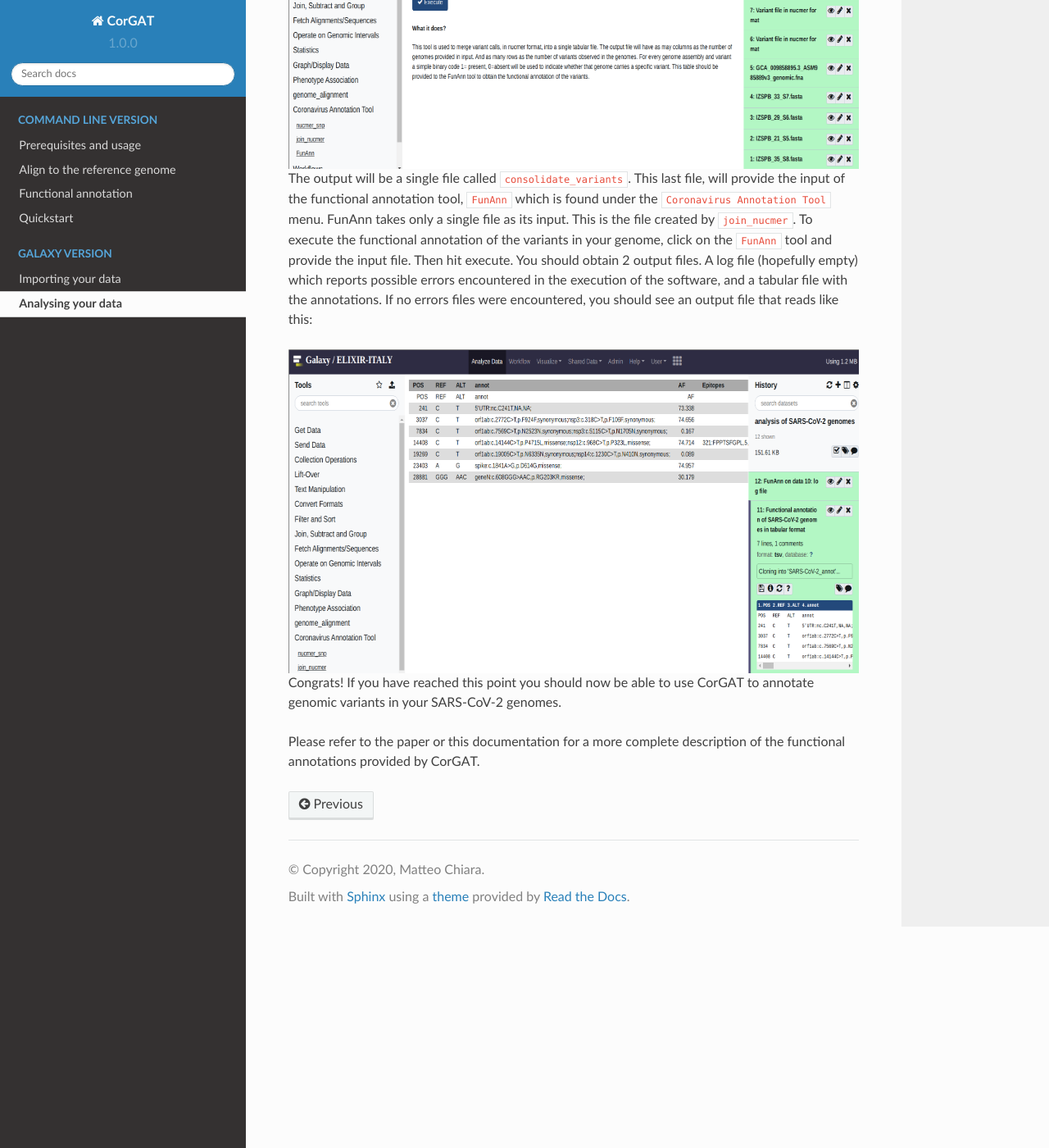
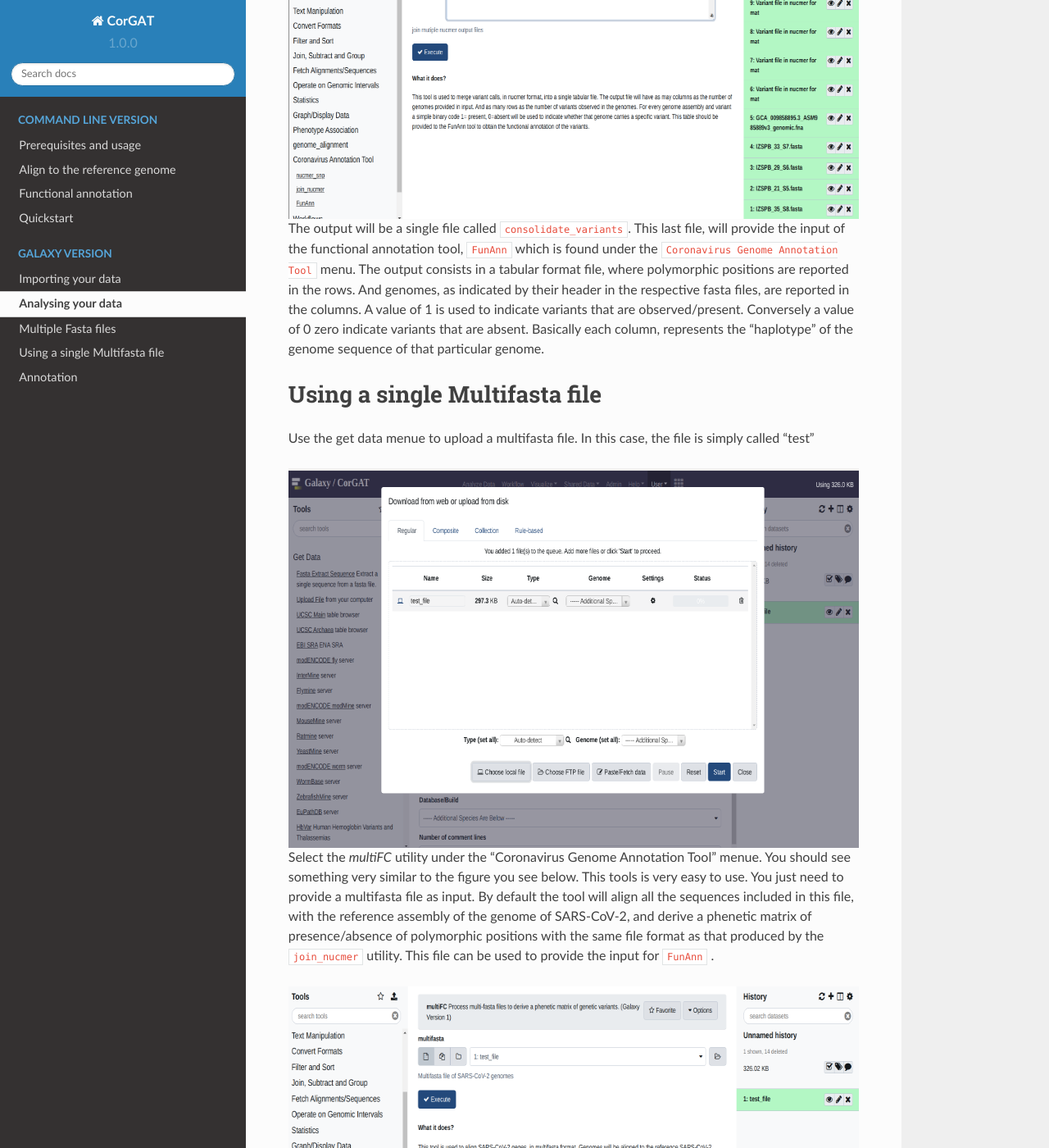
Before and after one commit to matteo14c/CorGAT, a Sphinx documentation site: the page built from Documentation/source/galaxy_analyse_data.rst, in a window 1280 px wide and 1400 px high, scrolled down 1701 px. Shown: the whole window at 82% size. Built offline with Sphinx 7.4.7 and the Read the Docs theme 2.0.0, drawn with Linux system fonts in a browser that asks for light colours; some of the changed text lies outside the part shown.

Commit message:
Update galaxy_analyse_data.rst

```diff
--- a/Documentation/source/galaxy_analyse_data.rst
+++ b/Documentation/source/galaxy_analyse_data.rst
@@ -1,4 +1,7 @@
 Analysing your data
+===================
+
+Multiple Fasta files
 ===================
 
 .. warning::
@@ -13,7 +16,7 @@ If everything was done according to the instruction provided in the first part o
    :scale: 50%
    :align: center
 
-The first operation that you are required to do, is the alignment between your genome assemblies and the reference genome. This can be done by means of the “nucmer_snp” which is found under the “Coronavirus Annotation Tool” menu. Simply click on the tool.
+The first operation that you are required to do, is the alignment between your genome assemblies and the reference genome. This can be done by means of the “nucmer_snp” which is found under the “Coronavirus Genome Annotation Tool” menu. Simply click on the tool.
 
 The interface is very simple: you are only required to indicate the reference (form on the top) and the “target” genome (form on the bottom). Multiple target genomes can be provided by clicking on the “multiple datasets icon”. Once all the “target genomes” have been selected, to run the analysis you can simply hit “Execute” (the blue button).
 
@@ -23,13 +26,34 @@ See below for an example:
    :scale: 50%
    :align: center
 
-After a brief while, you should obtain an output file for every input genome. These file need to be merged before performing the functional annotation of the variants. This operation is performed by applying the ``join_nucmer`` utility, again under ``Coronavirus Annotation Tool``. The interface of the tool is again very simple. All you need to do is to select the files that need to be merged from the form. And once ready, again hit execute.
+After a brief while, you should obtain an output file for every input genome. These file need to be merged before performing the functional annotation of the variants. This operation is performed by applying the ``join_nucmer`` utility, again under ``Coronavirus Genome Annotation Tool``. The interface of the tool is again very simple. All you need to do is to select the files that need to be merged from the form. And once ready, again hit execute.
 
 .. figure:: _static/img/corgat8.png
    :scale: 50%
    :align: center
 
-The output will be a single file called ``consolidate_variants``.  This last file, will provide the input of the functional annotation tool, ``FunAnn`` which is found under the ``Coronavirus Annotation Tool`` menu. FunAnn takes only a single file as its input. This is the file created by ``join_nucmer``. To execute the functional annotation of the variants in your genome,  click on the ``FunAnn`` tool and provide the input file. Then hit execute. You should obtain 2 output files. A log file (hopefully empty) which reports possible errors encountered in the execution of the software, and a tabular file with the annotations. If no errors files were encountered, you should see an output file that reads like this:
+The output will be a single file called ``consolidate_variants``.  This last file, will provide the input of the functional annotation tool, ``FunAnn`` which is found under the ``Coronavirus Genome Annotation Tool`` menu. The output consists in a tabular format file, where polymorphic positions are reported in the rows. And genomes, as indicated by their header in the respective fasta files, are reported in the columns.  A value of 1 is used to indicate variants that are observed/present. Conversely a value of 0 zero indicate variants that are absent. Basically each column, represents the "haplotype" of the genome sequence of that particular genome.
+
+Using a single Multifasta file
+======================
+
+Use the get data menue to upload a multifasta file. In this case, the file is simply called "test"
+
+.. figure:: _static/img/corgat10.png
+   :scale: 50%
+   :align: center
+
+Select the *multiFC* utility under the "Coronavirus Genome Annotation Tool" menue. You should see something very similar to the figure you see below. This tools is very easy to use. You just need to provide a multifasta file as input. By default the tool will align all the sequences included in this file, with the reference assembly of the genome of SARS-CoV-2, and derive a phenetic matrix of presence/absence of polymorphic positions with the same file format as that produced by the ``join_nucmer`` utility. This file can be used to provide the input for ``FunAnn`` .
+
+.. figure:: _static/img/corgat11.png
+   :scale: 50%
+   :align: center
+
+
+
+Annotation
+======================
+FunAnn takes only a single file as its input. This is the file created by ``join_nucmer`` or by ``multiFC``. Please notice (above) that these files have the same format. To execute the functional annotation of the variants in your genome,  click on the ``FunAnn`` tool and provide the correct input file. Then hit execute. You should obtain 2 output files. A log file (hopefully empty) which reports possible errors encountered in the execution of the software, and a tabular file with the annotations. If no errors files were encountered, you should see an output file that reads like this:
 
 .. figure:: _static/img/corgat9.png
    :scale: 50%
```
